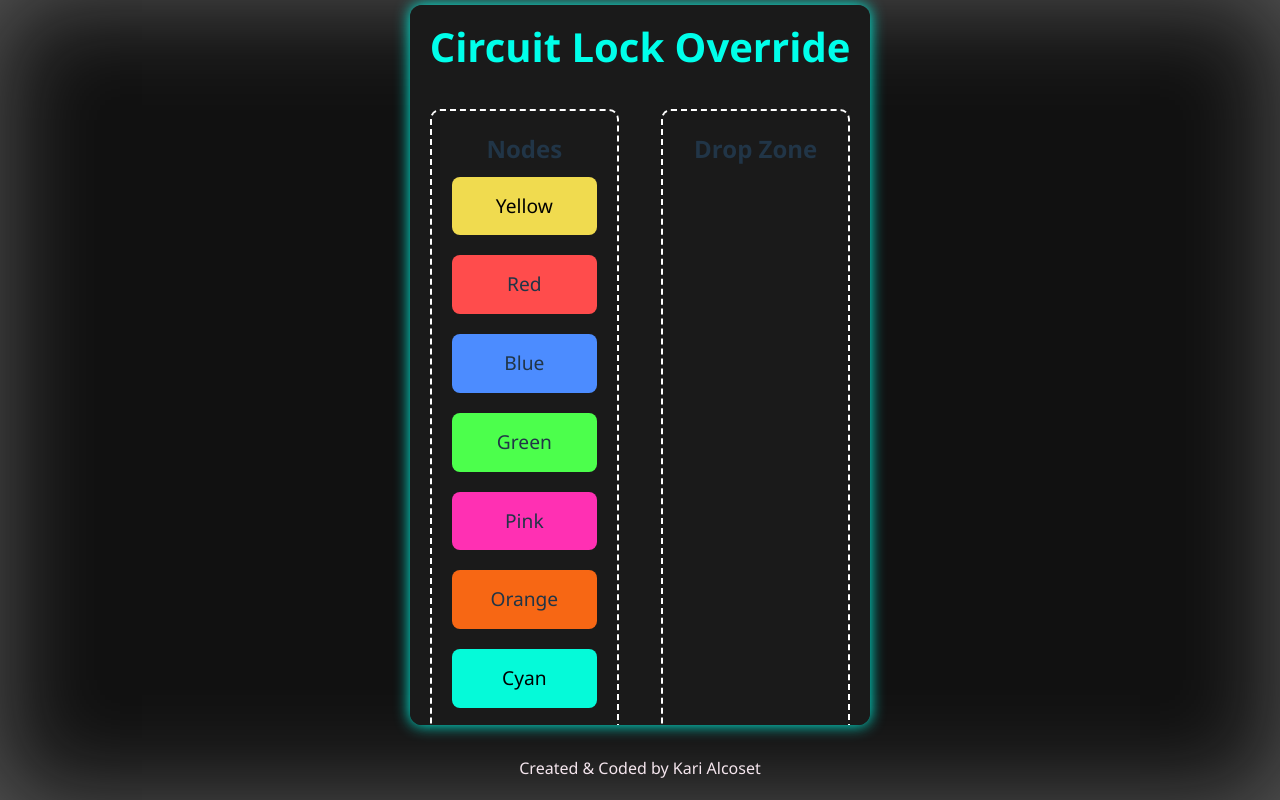
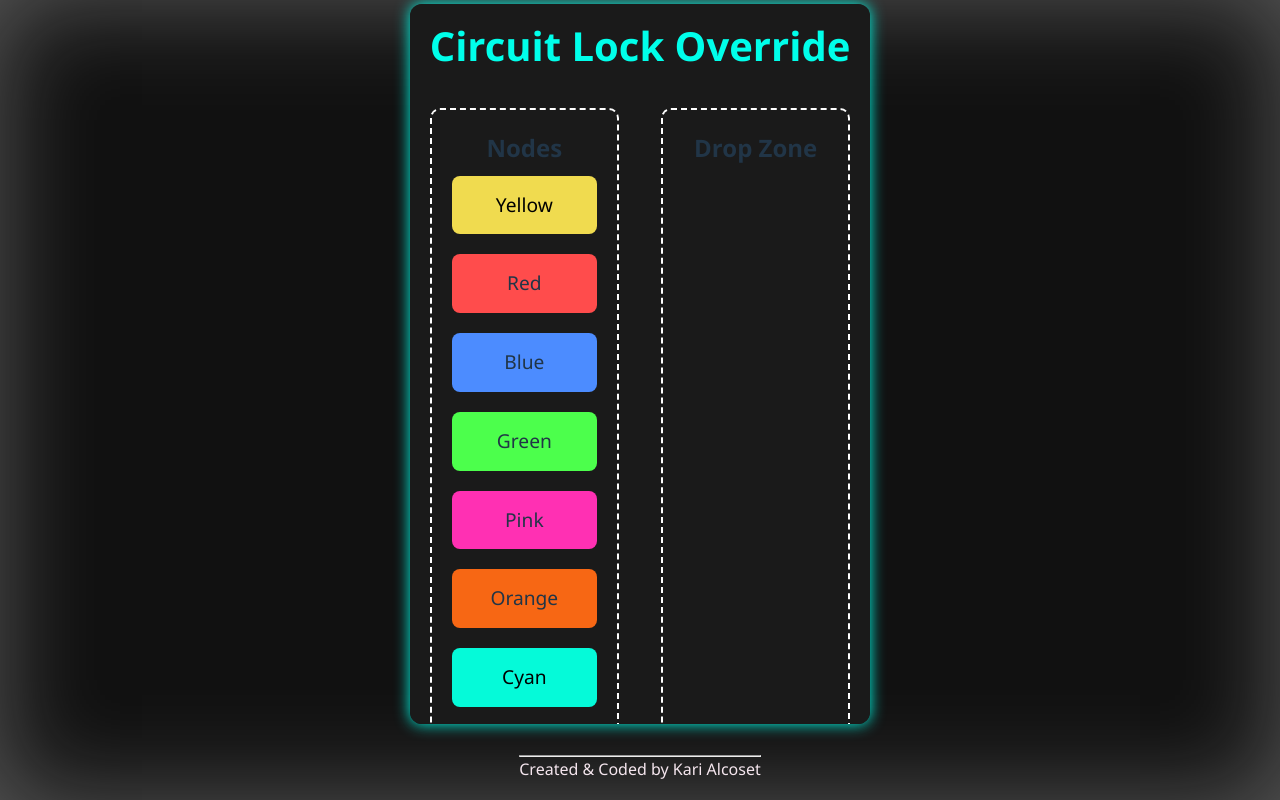
Before and after one commit to PixelCharmer/Power-Restoration, a React (Vite) app in the folder the-bridge/: page / in a window 1280 px wide. Built offline with nearby package versions, Linux system fonts and the light colour scheme.

Commit message:
formatting footer

```diff
--- a/the-bridge/index.html
+++ b/the-bridge/index.html
@@ -32,8 +32,12 @@
 <body>
     <div id="root"></div>
 
+    <!--new grid for a footer containing my copyright-->
     <footer>
-        <p>Created & Coded by Kari Alcoset</p>
+        <hr>
+        <div class="row-one">
+            <p>Created & Coded by Kari Alcoset</p>
+        </div>
     </footer>
 
     <script type="module" src="/src/main.jsx"></script>
--- a/the-bridge/src/App.css
+++ b/the-bridge/src/App.css
@@ -13,7 +13,7 @@ body {
     height: 100vh;
     background: #000; /* Dark base color */
     animation: flicker 2s infinite alternate;
-    overflow: hidden;
+    overflow: auto;
     display: flex;
     justify-content: center;
     align-items: center;
```
